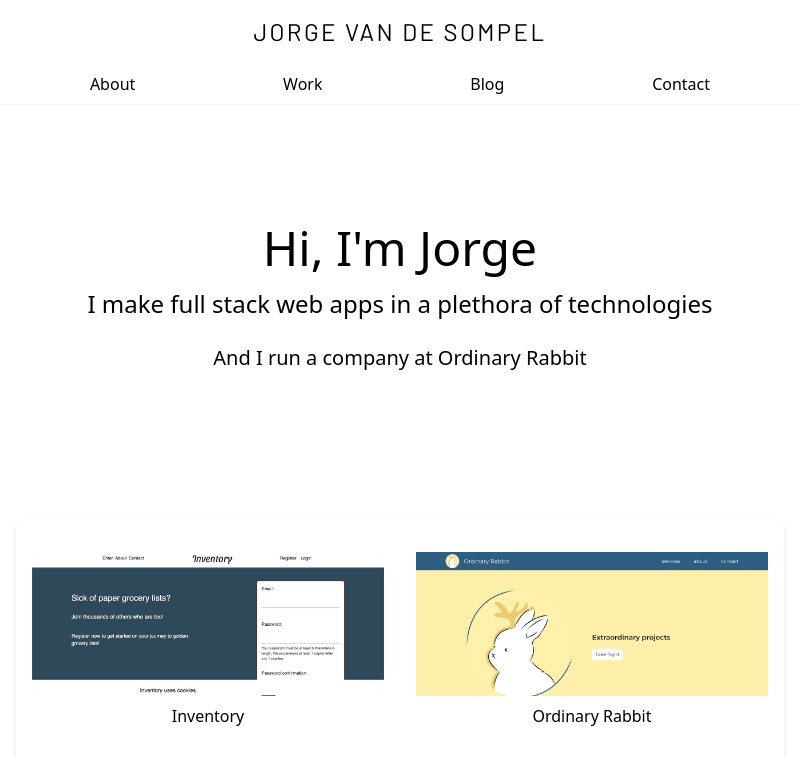
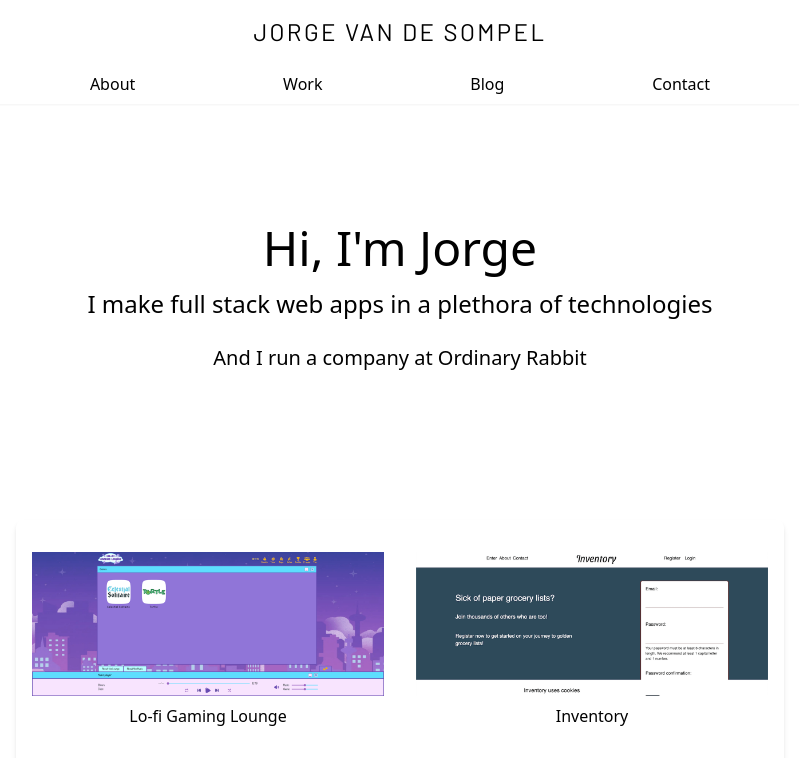
Before and after one commit to jorgevds/portfolio, a Next.js app: page / in a window 1280 px wide. Shown: the top 758 px of the page, without its empty margins (240-1039 px from the left). Built offline with nearby package versions, Linux system fonts and the light colour scheme.

Commit message:
add lofi gaming lounge to project list

```diff
--- a/data.ts
+++ b/data.ts
@@ -11,6 +11,17 @@
 export const projectList: Project[] = [
   {
     id: 1,
+    name: "Lo-fi Gaming Lounge",
+    caption:
+      "Win98 meets Neopets",
+    img: "/img/lofigaminglounge.png",
+    deployment: "https://lofigaminglounge.com",
+    code: null,
+    description:
+      "My wife and I love cozy gaming, casual and inviting spaces, and we have the skills to build it ourselves, so we did. This is a full stack project where we make bespoke assets and features from the ground up. Visitors can use most features or sign up with a passwordless email flow to access everything. There's a music player, leaderboards, release notes, and of course: games. There's custom email templates, authentication, a Postgres database, and everything is orchestrated using Kubernetes.",
+  },
+  {
+    id: 2,
     name: "Inventory",
     caption:
       "Inventory and grocery list in Next.js, TypeScript, TailwindCSS and Firebase with login authentication.",
@@ -21,17 +32,17 @@
       "Full stack app I made a long time ago, as one of the first full stack apps I ever built. It's made in a now ancient version of NextJS, using Firebase as its NoSQL database. The app has a login flow and contact form with Google reCAPTCHA as well. While the app itself is a glorified to do list, it answers a real need I felt at the time (and still do) of being at a grocery store and not knowing what you have left in your pantry and fridge.",
   },
   {
-    id: 2,
+    id: 3,
     name: "Ordinary Rabbit",
     caption: "NextJS static export landing page of my company",
     img: "/img/ordinary-rabbit.png",
     deployment: "https://ordinary-rabbit.com",
     code: null,
     description:
-      "This is the landing page for my company, Ordinary Rabbit. I work together in a small, close-knit family team of 3 where I make most of the technical decisions and implement to boot. The site itself is a simple static export from a NextJS app, which itself sits within a Turborepo monorepo alongside other projects that are in active development.",
+      "This is the landing page for my company, Ordinary Rabbit. I work together with my wife who's the designer; I make most of the technical decisions and implement to boot. The site itself is a simple static export from a NextJS app, which itself sits within a Turborepo monorepo alongside other projects that are in active development. It's got dark mode so it's all good.",
   },
   {
-    id: 3,
+    id: 4,
     name: "Pod",
     caption:
       "Responsive landing page according to a design by Frontendmentor.io.",
@@ -42,7 +53,7 @@
       "A design challenge I did. There's no engineering, just layout and style. I'm happy with how it came out.",
   },
   {
-    id: 4,
+    id: 5,
     name: "Wolf's Workshop",
     caption:
       "The latest in landing page technology: a landing page for a keyboard web shop!",
@@ -53,7 +64,7 @@
       "Mockup of a simple landing page one-pager website I made. It glows in the dark.",
   },
   {
-    id: 5,
+    id: 6,
     name: "Chore world",
     caption:
       "NextJS, React RSC, Effect-TS, Docker, PostgreSQL, TailwindCSS, PrelineUI, just to make a to do app",
@@ -64,7 +75,7 @@
       "Full stack app to track your chores. This app is an experiment in the Effect-TS library, which is a dyed in the wool functional programming library, NextJS Server Actions, and React RSC. The entirety of the data layer is server actions which run Effect-TS code on the server. There's also a persistence layer in the form of a PostgreSQL database, which is run in a Docker container. There's a login flow, the ability to create chores in rooms, the ability to complete chores, and the ability to track who's being chore-ing and when. There's also one-off chore list feature, which is just 100% a todo list.",
   },
   {
-    id: 6,
+    id: 7,
     name: "gh templating",
     caption: "CLI tool in NodeJS that interacts with your GitHub repos",
     img: "/img/gh-templating.png",
@@ -74,7 +85,7 @@
       "I was on a large project where we wanted to leverage a lot of the GitHub ecosystem. To that end, we came up with a PR template for contributors to fill in. This was easy enough, but I figured it would be cool if you could maintain multiple templates and then also use them when you created a PR. I found this was not easy to do when creating PRs using the UI (if possible at all), but seemed trivial when you used the GitHub CLI. So I built this tool to act as an abstraction layer above the existing GitHub CLI.",
   },
   {
-    id: 7,
+    id: 8,
     name: "Bakkerij Alfons",
     caption: "Website for a fictional bakery with Sass preprocessor.",
     img: "/img/bakkerij-alfons.jpg",
```
Also changed, not shown: public/img/lofigaminglounge.png (added), public/img/ordinary-rabbit.png.
